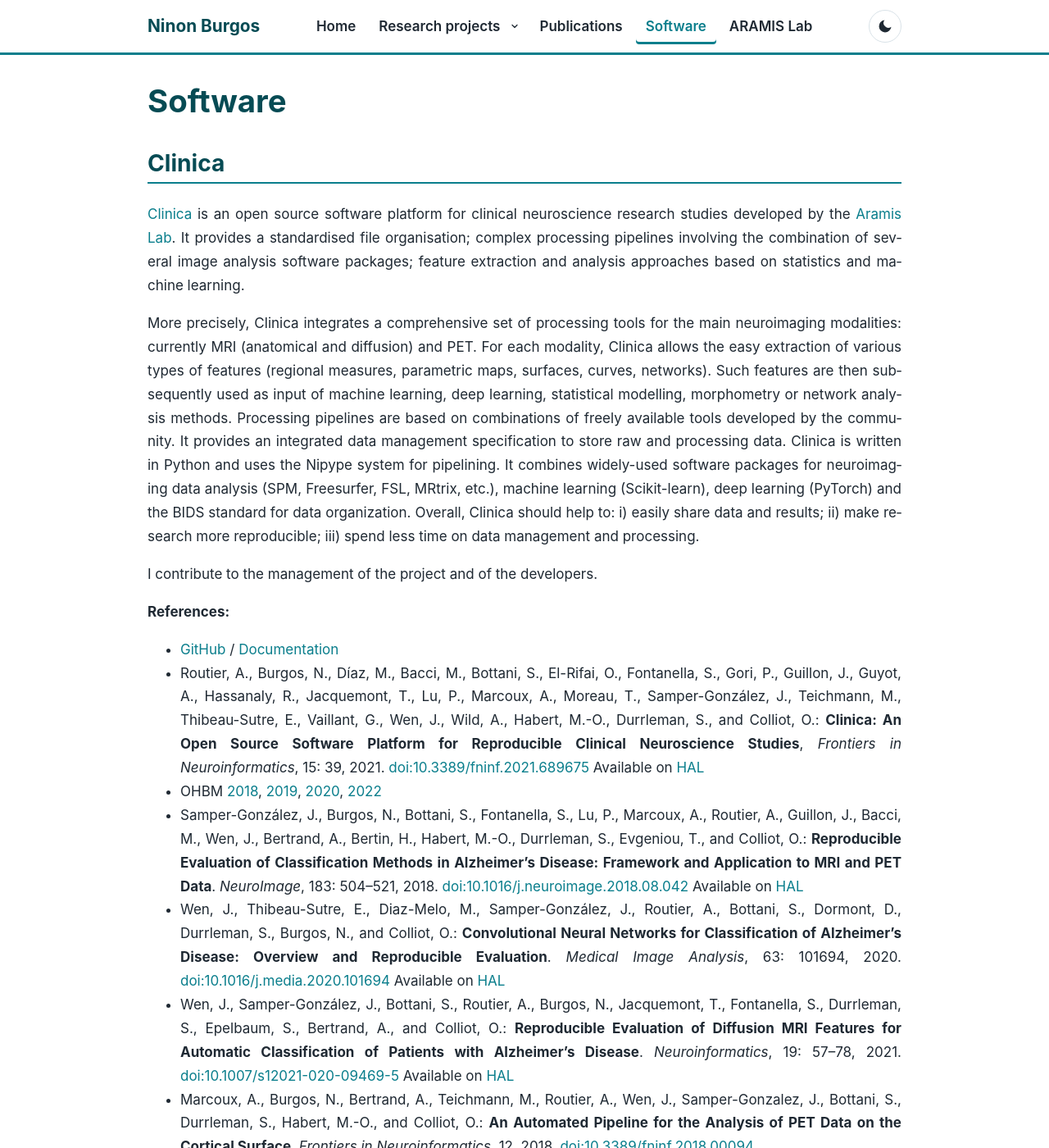
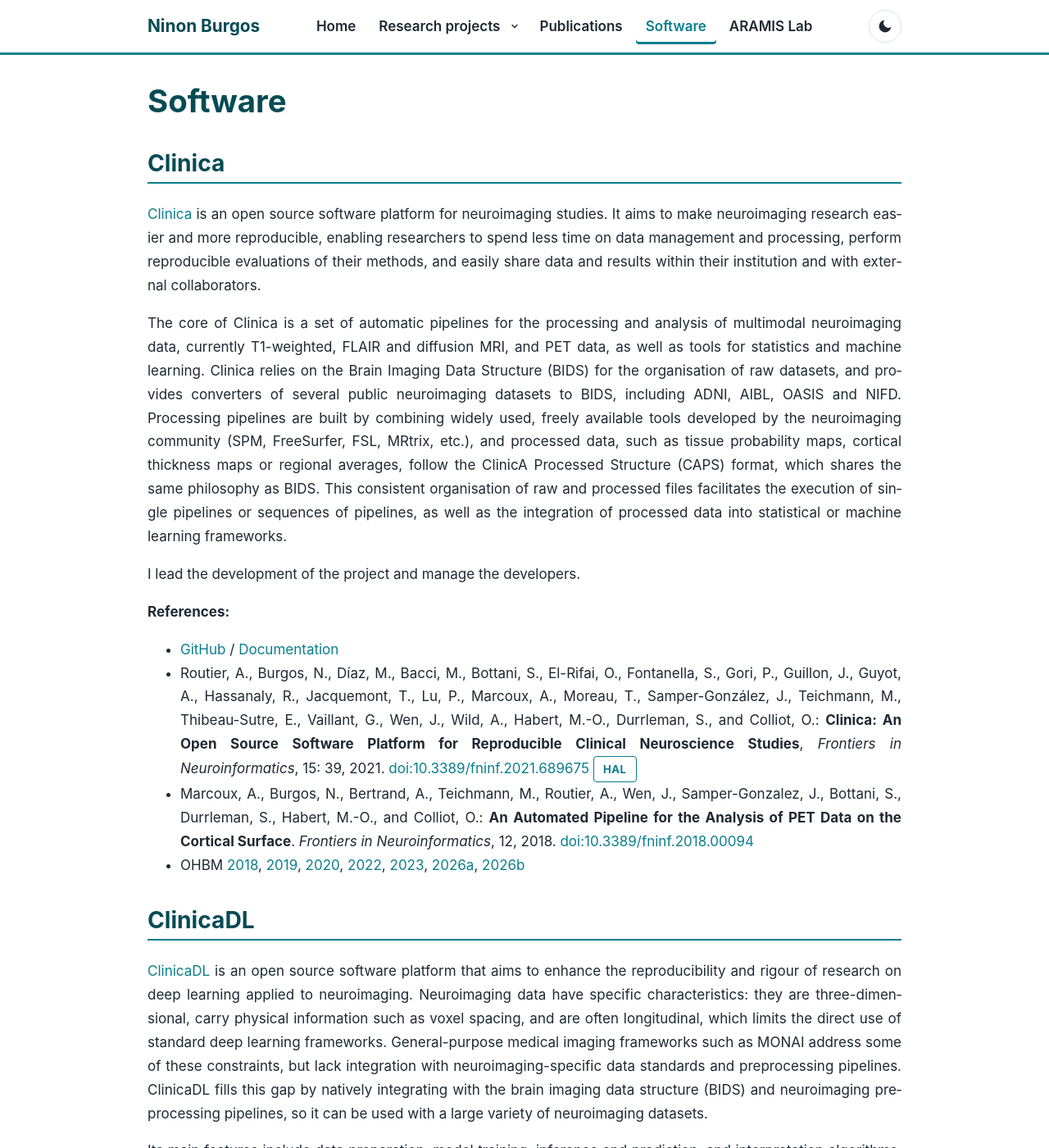
Before and after one commit to nburgos/nburgos.github.io, a Jekyll site: the page built from software.md, in a window 1280 px wide and 1400 px high. Shown: the whole window at 82% size. Built offline with Jekyll 4.4.1, drawn with Linux system fonts in a browser that asks for light colours; some of the changed text lies outside the part shown.

Commit message:
Software page: HAL buttons for references (and content refresh)

```diff
--- a/software.md
+++ b/software.md
@@ -6,35 +6,34 @@
 
 ## Clinica
 
-[Clinica](https://www.clinica.run) is an open source software platform for clinical neuroscience research studies developed by the [Aramis Lab](https://www.aramislab.fr). It provides a standardised file organisation; complex processing pipelines involving the combination of several image analysis software packages; feature extraction and analysis approaches based on statistics and machine learning.
+[Clinica](https://www.clinica.run) is an open source software platform for neuroimaging studies. It aims to make neuroimaging research easier and more reproducible, enabling researchers to spend less time on data management and processing, perform reproducible evaluations of their methods, and easily share data and results within their institution and with external collaborators.
 
-More precisely, Clinica integrates a comprehensive set of processing tools for the main neuroimaging modalities: currently MRI (anatomical and diffusion) and PET. For each modality, Clinica allows the easy extraction of various types of features (regional measures, parametric maps, surfaces, curves, networks). Such features are then subsequently used as input of machine learning, deep learning, statistical modelling, morphometry or network analysis methods. Processing pipelines are based on combinations of freely available tools developed by the community. It provides an integrated data management specification to store raw and processing data. Clinica is written in Python and uses the Nipype system for pipelining. It combines widely-used software packages for neuroimaging data analysis (SPM, Freesurfer, FSL, MRtrix, etc.), machine learning (Scikit-learn), deep learning (PyTorch) and the BIDS standard for data organization. Overall, Clinica should help to: i) easily share data and results; ii) make research more reproducible; iii) spend less time on data management and processing.
+The core of Clinica is a set of automatic pipelines for the processing and analysis of multimodal neuroimaging data, currently T1-weighted, FLAIR and diffusion MRI, and PET data, as well as tools for statistics and machine learning. Clinica relies on the Brain Imaging Data Structure (BIDS) for the organisation of raw datasets, and provides converters of several public neuroimaging datasets to BIDS, including ADNI, AIBL, OASIS and NIFD. Processing pipelines are built by combining widely used, freely available tools developed by the neuroimaging community (SPM, FreeSurfer, FSL, MRtrix, etc.), and processed data, such as tissue probability maps, cortical thickness maps or regional averages, follow the ClinicA Processed Structure (CAPS) format, which shares the same philosophy as BIDS. This consistent organisation of raw and processed files facilitates the execution of single pipelines or sequences of pipelines, as well as the integration of processed data into statistical or machine learning frameworks.
 
-I contribute to the management of the project and of the developers.
+I lead the development of the project and manage the developers.
 
 **References:**
 
-- [GitHub](https://github.com/aramis-lab/clinica) / [Documentation](https://www.clinica.run/doc/)
-- Routier, A., Burgos, N., Díaz, M., Bacci, M., Bottani, S., El-Rifai, O., Fontanella, S., Gori, P., Guillon, J., Guyot, A., Hassanaly, R., Jacquemont, T., Lu, P., Marcoux, A., Moreau, T., Samper-González, J., Teichmann, M., Thibeau-Sutre, E., Vaillant, G., Wen, J., Wild, A., Habert, M.-O., Durrleman, S., and Colliot, O.: **Clinica: An Open Source Software Platform for Reproducible Clinical Neuroscience Studies**, *Frontiers in Neuroinformatics*, 15: 39, 2021. [doi:10.3389/fninf.2021.689675](https://doi.org/10.3389/fninf.2021.689675) Available on [HAL](https://hal.science/hal-02308126)
-- OHBM [2018](https://hal.science/hal-01760658), [2019](https://hal.science/hal-02132147), [2020](https://hal.science/hal-02549242), [2022](https://hal.science/hal-03728243)
-- Samper-González, J., Burgos, N., Bottani, S., Fontanella, S., Lu, P., Marcoux, A., Routier, A., Guillon, J., Bacci, M., Wen, J., Bertrand, A., Bertin, H., Habert, M.-O., Durrleman, S., Evgeniou, T., and Colliot, O.: **Reproducible Evaluation of Classification Methods in Alzheimer's Disease: Framework and Application to MRI and PET Data**. *NeuroImage*, 183: 504–521, 2018. [doi:10.1016/j.neuroimage.2018.08.042](https://doi.org/10.1016/j.neuroimage.2018.08.042) Available on [HAL](https://hal.science/hal-01858384)
-- Wen, J., Thibeau-Sutre, E., Diaz-Melo, M., Samper-González, J., Routier, A., Bottani, S., Dormont, D., Durrleman, S., Burgos, N., and Colliot, O.: **Convolutional Neural Networks for Classification of Alzheimer's Disease: Overview and Reproducible Evaluation**. *Medical Image Analysis*, 63: 101694, 2020. [doi:10.1016/j.media.2020.101694](https://doi.org/10.1016/j.media.2020.101694) Available on [HAL](https://hal.science/hal-02562504)
-- Wen, J., Samper-González, J., Bottani, S., Routier, A., Burgos, N., Jacquemont, T., Fontanella, S., Durrleman, S., Epelbaum, S., Bertrand, A., and Colliot, O.: **Reproducible Evaluation of Diffusion MRI Features for Automatic Classification of Patients with Alzheimer's Disease**. *Neuroinformatics*, 19: 57–78, 2021. [doi:10.1007/s12021-020-09469-5](https://doi.org/10.1007/s12021-020-09469-5) Available on [HAL](https://hal.science/hal-02566361)
+- [GitHub](https://github.com/aramis-lab/clinica) / [Documentation](https://aramislab.paris.inria.fr/clinica/docs/public/latest/)
+- Routier, A., Burgos, N., Díaz, M., Bacci, M., Bottani, S., El-Rifai, O., Fontanella, S., Gori, P., Guillon, J., Guyot, A., Hassanaly, R., Jacquemont, T., Lu, P., Marcoux, A., Moreau, T., Samper-González, J., Teichmann, M., Thibeau-Sutre, E., Vaillant, G., Wen, J., Wild, A., Habert, M.-O., Durrleman, S., and Colliot, O.: **Clinica: An Open Source Software Platform for Reproducible Clinical Neuroscience Studies**, *Frontiers in Neuroinformatics*, 15: 39, 2021. [doi:10.3389/fninf.2021.689675](https://doi.org/10.3389/fninf.2021.689675) <a class="pub-link" href="https://hal.science/hal-02308126" target="_blank" rel="noopener">HAL</a>
 - Marcoux, A., Burgos, N., Bertrand, A., Teichmann, M., Routier, A., Wen, J., Samper-Gonzalez, J., Bottani, S., Durrleman, S., Habert, M.-O., and Colliot, O.: **An Automated Pipeline for the Analysis of PET Data on the Cortical Surface**. *Frontiers in Neuroinformatics*, 12, 2018. [doi:10.3389/fninf.2018.00094](https://doi.org/10.3389/fninf.2018.00094)
+- OHBM [2018](https://hal.science/hal-01760658), [2019](https://hal.science/hal-02132147), [2020](https://hal.science/hal-02549242), [2022](https://hal.science/hal-03728243), [2023](https://hal.science/hal-04278898), [2026a](https://hal.science/hal-05641657), [2026b](https://hal.science/hal-05641717)
 
 ## ClinicaDL
 
-As deep learning faces a reproducibility crisis and studies on deep learning applied to neuroimaging are contaminated by methodological flaws, there is an urgent need to provide a safe environment for deep learning users to help them avoid common pitfalls that will bias and discredit their results. Several tools have been proposed to help deep learning users design their framework for neuroimaging data sets.
 
-ClinicaDL has been developed to bring answers to three common issues encountered by deep learning users who are not always familiar with neuroimaging data: (1) the format and preprocessing of neuroimaging data sets, (2) the contamination of the evaluation procedure by data leakage and (3) a lack of reproducibility. The combination of ClinicaDL and its companion project Clinica allows performing an end-to-end neuroimaging analysis, from the download of raw data sets to the interpretation of trained networks, including neuroimaging preprocessing, quality check, label definition, architecture search, and network training and evaluation.
+[ClinicaDL](https://clinicadl.readthedocs.io) is an open source software platform that aims to enhance the reproducibility and rigour of research on deep learning applied to neuroimaging. Neuroimaging data have specific characteristics: they are three-dimensional, carry physical information such as voxel spacing, and are often longitudinal, which limits the direct use of standard deep learning frameworks. General-purpose medical imaging frameworks such as MONAI address some of these constraints, but lack integration with neuroimaging-specific data standards and preprocessing pipelines. ClinicaDL fills this gap by natively integrating with the brain imaging data structure (BIDS) and neuroimaging preprocessing pipelines, so it can be used with a large variety of neuroimaging datasets.
 
-I contribute to the management of the project and of the developers.
+Its main features include data preparation, model training, inference and prediction, and interpretation algorithms, supporting classification, regression, reconstruction, segmentation and generative tasks. Training outputs follow a dedicated structure, the Model Analysis and Processing Structure (MAPS), which stores checkpoints, logs, evaluation results and all elements required to reproduce an experiment, such as user-defined variables and the Python environment, thereby guarding against data leakage and ensuring reproducibility and fair comparison between models. The combination of ClinicaDL and its companion project Clinica allows an end-to-end neuroimaging analysis, from the download of raw datasets to the interpretation of trained networks, including preprocessing, quality check, label definition, architecture search, and network training and evaluation.
+
+I lead the development of the project and manage the developers.
 
 **References:**
 
 - [GitHub](https://github.com/aramis-lab/clinicadl) / [Documentation](https://clinicadl.readthedocs.io/)
 - Tutorial [Deep learning classification from brain MRI: Application to Alzheimer's disease](https://aramislab.paris.inria.fr/clinicadl/tuto)
-- Thibeau-Sutre, E., Diaz, M., Hassanaly, R., Routier, A., Dormont, D., Colliot, O., and Burgos, N.: **ClinicaDL: An Open-Source Deep Learning Software for Reproducible Neuroimaging Processing**. *Computer Methods and Programs in Biomedicine*, 220: 106818, 2022. [doi:10.1016/j.cmpb.2022.106818](https://doi.org/10.1016/j.cmpb.2022.106818) Available on [HAL](https://hal.science/hal-03351976)
+- Thibeau-Sutre, E., Diaz, M., Hassanaly, R., Routier, A., Dormont, D., Colliot, O., and Burgos, N.: **ClinicaDL: An Open-Source Deep Learning Software for Reproducible Neuroimaging Processing**. *Computer Methods and Programs in Biomedicine*, 220: 106818, 2022. [doi:10.1016/j.cmpb.2022.106818](https://doi.org/10.1016/j.cmpb.2022.106818) <a class="pub-link" href="https://hal.science/hal-03351976" target="_blank" rel="noopener">HAL</a>
+- [OHBM 2022](https://hal.science/hal-04279014), [SPIE Medical Imaging 2024](https://hal.science/hal-04419141), [OHBM 2026](https://hal.science/hal-05587597)
 
 ## AD-ML / AD-DL
 
@@ -43,24 +42,24 @@
 **References AD-ML:**
 
 - [GitHub](https://github.com/aramis-lab/ad-ml)
-- Samper-González, J., Burgos, N., Bottani, S., Fontanella, S., Lu, P., Marcoux, A., Routier, A., Guillon, J., Bacci, M., Wen, J., Bertrand, A., Bertin, H., Habert, M.-O., Durrleman, S., Evgeniou, T., and Colliot, O.: **Reproducible Evaluation of Classification Methods in Alzheimer's Disease: Framework and Application to MRI and PET Data**. *NeuroImage*, 183: 504–521, 2018. [doi:10.1016/j.neuroimage.2018.08.042](https://doi.org/10.1016/j.neuroimage.2018.08.042) Available on [HAL](https://hal.science/hal-01858384)
-- Wen, J., Samper-González, J., Bottani, S., Routier, A., Burgos, N., Jacquemont, T., Fontanella, S., Durrleman, S., Epelbaum, S., Bertrand, A., and Colliot, O.: **Reproducible Evaluation of Diffusion MRI Features for Automatic Classification of Patients with Alzheimer's Disease**. *Neuroinformatics*, 19: 57–78, 2021. [doi:10.1007/s12021-020-09469-5](https://doi.org/10.1007/s12021-020-09469-5) Available on [HAL](https://hal.science/hal-02566361)
+- Samper-González, J., Burgos, N., Bottani, S., Fontanella, S., Lu, P., Marcoux, A., Routier, A., Guillon, J., Bacci, M., Wen, J., Bertrand, A., Bertin, H., Habert, M.-O., Durrleman, S., Evgeniou, T., and Colliot, O.: **Reproducible Evaluation of Classification Methods in Alzheimer's Disease: Framework and Application to MRI and PET Data**. *NeuroImage*, 183: 504–521, 2018. [doi:10.1016/j.neuroimage.2018.08.042](https://doi.org/10.1016/j.neuroimage.2018.08.042) <a class="pub-link" href="https://hal.science/hal-01858384" target="_blank" rel="noopener">HAL</a>
+- Wen, J., Samper-González, J., Bottani, S., Routier, A., Burgos, N., Jacquemont, T., Fontanella, S., Durrleman, S., Epelbaum, S., Bertrand, A., and Colliot, O.: **Reproducible Evaluation of Diffusion MRI Features for Automatic Classification of Patients with Alzheimer's Disease**. *Neuroinformatics*, 19: 57–78, 2021. [doi:10.1007/s12021-020-09469-5](https://doi.org/10.1007/s12021-020-09469-5) <a class="pub-link" href="https://hal.science/hal-02566361" target="_blank" rel="noopener">HAL</a>
 
 **References AD-DL:**
 
 - [GitHub](https://github.com/aramis-lab/ad-dl)
-- Wen, J., Thibeau-Sutre, E., Diaz-Melo, M., Samper-González, J., Routier, A., Bottani, S., Dormont, D., Durrleman, S., Burgos, N., and Colliot, O.: **Convolutional Neural Networks for Classification of Alzheimer's Disease: Overview and Reproducible Evaluation**. *Medical Image Analysis*, 63: 101694, 2020. [doi:10.1016/j.media.2020.101694](https://doi.org/10.1016/j.media.2020.101694) Available on [HAL](https://hal.science/hal-02562504)
+- Wen, J., Thibeau-Sutre, E., Diaz-Melo, M., Samper-González, J., Routier, A., Bottani, S., Dormont, D., Durrleman, S., Burgos, N., and Colliot, O.: **Convolutional Neural Networks for Classification of Alzheimer's Disease: Overview and Reproducible Evaluation**. *Medical Image Analysis*, 63: 101694, 2020. [doi:10.1016/j.media.2020.101694](https://doi.org/10.1016/j.media.2020.101694) <a class="pub-link" href="https://hal.science/hal-02562504" target="_blank" rel="noopener">HAL</a>
 
 ## NiftyWeb
 
 [NiftyWeb](http://niftyweb.cs.ucl.ac.uk/index.php) is a web service tool developed at UCL that provides an entry point to cutting edge medical image analysis algorithms. NiftyWeb has a friendly interface and allows anyone to test or use the algorithms with minimal effort and with their optimal configurations. The website currently runs on a distributed network, where different nodes are responsible for specific algorithms.
 
-I contributed to the creation of the [pCT web service tool](http://niftyweb.cs.ucl.ac.uk/program.php?p=PCT), which enables the fully automated synthesis of CT images from MRI data. This tool has already been used more than 4000 times.
+I contributed to the creation of the [pCT web service tool](http://niftyweb.cs.ucl.ac.uk/program.php?p=PCT), which enables the fully automated synthesis of CT images from MRI data. This tool has already been used more than 5500 times.
 
 **References:**
 
-- Prados Carrasco, F., Cardoso, M.J., Burgos, N., Wheeler-Kingshott, C.A.M., and Ourselin, S.: **NiftyWeb: Web Based Platform for Image Processing on the Cloud**. In *Proceedings of the 24th Scientific Meeting and Exhibition of the International Society for Magnetic Resonance in Medicine (ISMRM)*, 2016. Available on [HAL](https://hal.science/hal-01827198v1).
+- Prados Carrasco, F., Cardoso, M.J., Burgos, N., Wheeler-Kingshott, C.A.M., and Ourselin, S.: **NiftyWeb: Web Based Platform for Image Processing on the Cloud**. In *Proceedings of the 24th Scientific Meeting and Exhibition of the International Society for Magnetic Resonance in Medicine (ISMRM)*, 2016. <a class="pub-link" href="https://hal.science/hal-01827198" target="_blank" rel="noopener">HAL</a>
 
 ## NiftySeg
 
-[NiftySeg](http://niftyseg.sourceforge.net) is an open source image segmentation and parcellation software developed by the [Translational Imaging Group](http://cmictig.cs.ucl.ac.uk/) (UCL) with 6000+ downloads from 43 countries. I contributed to the creation of novel algorithms for image synthesis based on a multi-atlas propagation and fusion technique. My contribution mainly focused on the fusion part of the approach, where the propagated atlases are combined locally by computing for each voxel a local similarity measure between each deformed atlas and the target subject.
+[NiftySeg](https://github.com/KCL-BMEIS/NiftySeg) is an open source image segmentation and parcellation software. I contributed to the creation of novel algorithms for image synthesis based on a multi-atlas propagation and fusion technique. My contribution mainly focused on the fusion part of the approach, where the propagated atlases are combined locally by computing for each voxel a local similarity measure between each deformed atlas and the target subject.
```
